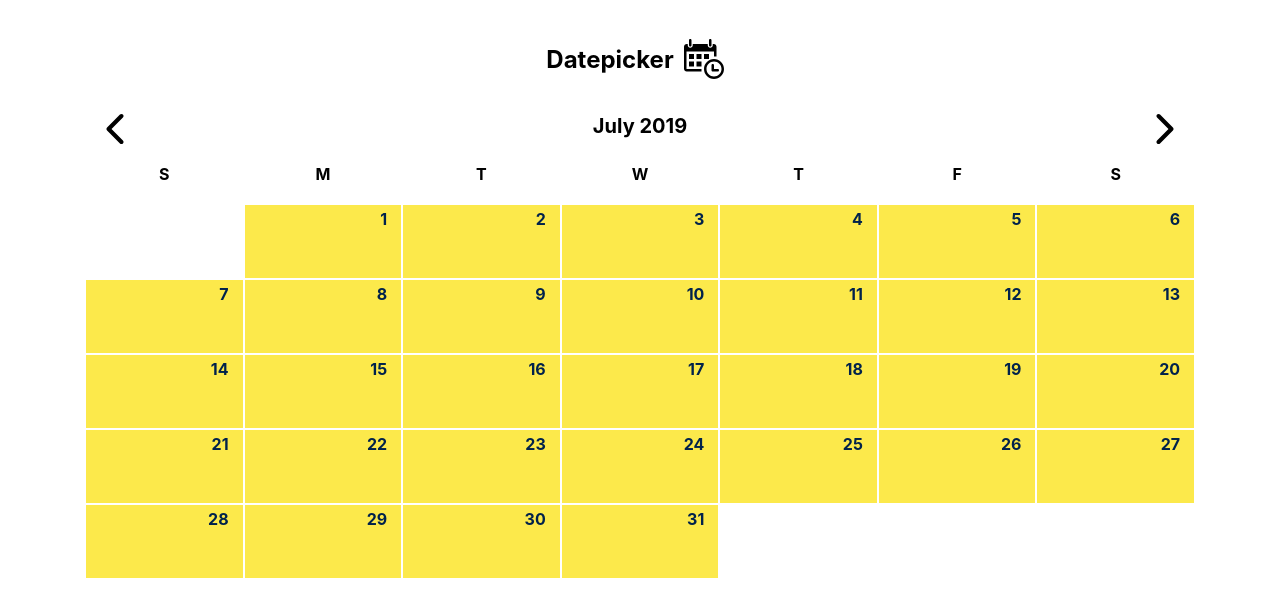
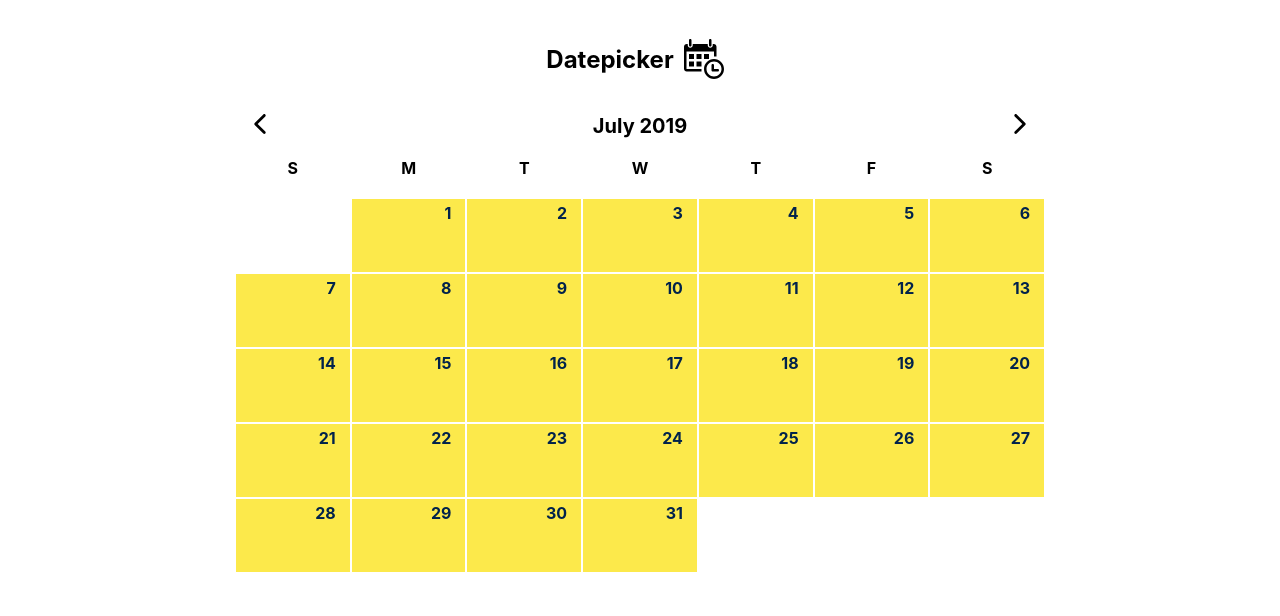
Before and after one commit to AlanaFarkas/date-picker, a React (Create React App) app: page / in a window 1280 px wide. Both pictures are taken after a click on the picture 624 px from the left and 59 px from the top of the page. Shown: the top 616 px of the page. Built offline with nearby package versions, Linux system fonts and the light colour scheme; what react-animations would draw is missing.

Commit message:
fix: styles

```diff
--- a/src/App.js
+++ b/src/App.js
@@ -55,6 +55,7 @@ const bounceInRightInstructions = keyframes `${bounceInRight}`;
 
 const AppContainer = styled(Container)`
   margin-top: 25px;
+  max-width: 840px!important;
 `;
 
 const AppHeaderRow = styled(Row)``;
--- a/src/Calendar.js
+++ b/src/Calendar.js
@@ -219,7 +219,7 @@ const NextImgColumn = styled(PrevImgColumn)``
 
 const PrevArrowImage = styled.img`
     float: left;
-    width: 30px;
+    width: 20px;
     cursor: pointer;
 `;
 
```
